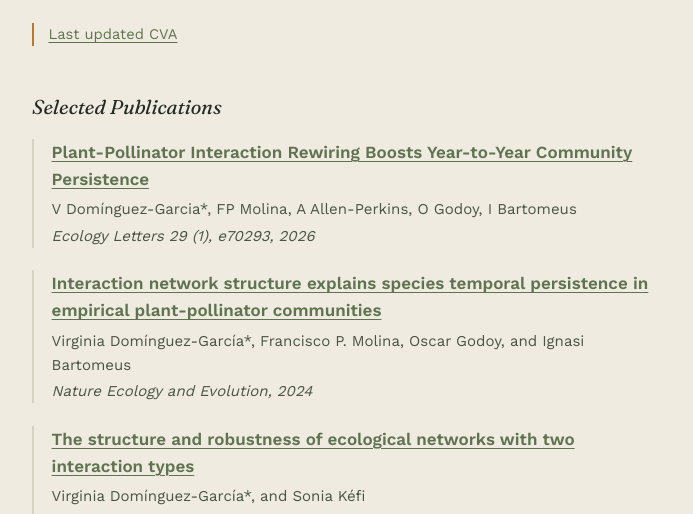
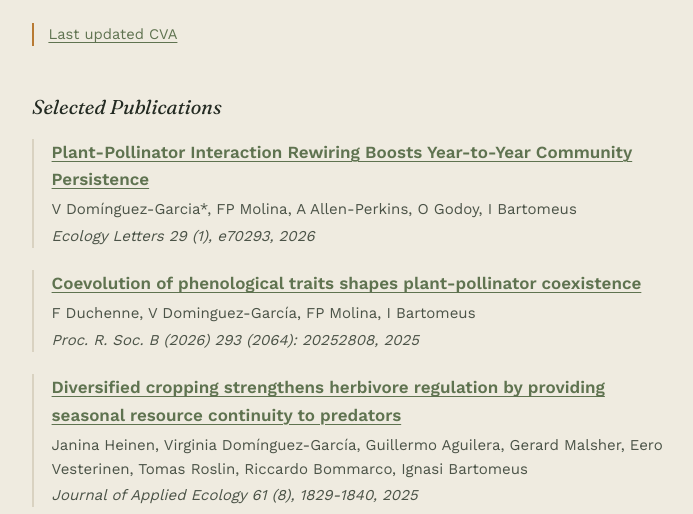
Before and after one commit to domgarvir/domgarvir_webpage, a plain HTML site: page cv/index.html in a window 1280 px wide. Shown: the part 250-764 px from the top of the page, without its empty margins (292-985 px from the left). Drawn offline with nearby package versions, Linux system fonts and the light colour scheme.

Commit message:
Update index.html

```diff
--- a/cv/index.html
+++ b/cv/index.html
@@ -112,6 +112,18 @@
     <p class="pub-title"><a href=" https://doi.org/10.1111/ele.70293" target="_blank" rel="noopener">Plant‐Pollinator Interaction Rewiring Boosts Year‐to‐Year Community Persistence</a></p>
     <p class="pub-authors">V Domínguez‐Garcia*, FP Molina, A Allen‐Perkins, O Godoy, I Bartomeus</p>
     <p class="pub-venue">Ecology Letters 29 (1), e70293, 2026</p>
+  </div>
+
+  <div class="pub">
+    <p class="pub-title"><a href="https://doi.org/10.1098/rspb.2025.2808" target="_blank" rel="noopener">Coevolution of phenological traits shapes plant-pollinator coexistence</a></p>
+    <p class="pub-authors">F Duchenne, V Dominguez-García, FP Molina, I Bartomeus</p>
+    <p class="pub-venue">Proc. R. Soc. B (2026) 293 (2064): 20252808, 2025</p>
+  </div>
+
+  <div class="pub">
+    <p class="pub-title"><a href="https://doi.org/10.1111/1365-2664.14674" target="_blank" rel="noopener">Diversified cropping strengthens herbivore regulation by providing seasonal resource continuity to predators</a></p>
+    <p class="pub-authors">Janina Heinen, Virginia Domínguez-García, Guillermo Aguilera, Gerard Malsher, Eero Vesterinen, Tomas Roslin, Riccardo Bommarco, Ignasi Bartomeus</p>
+    <p class="pub-venue">Journal of Applied Ecology 61 (8), 1829-1840, 2025</p>
   </div>
 
   <div class="pub">
```
